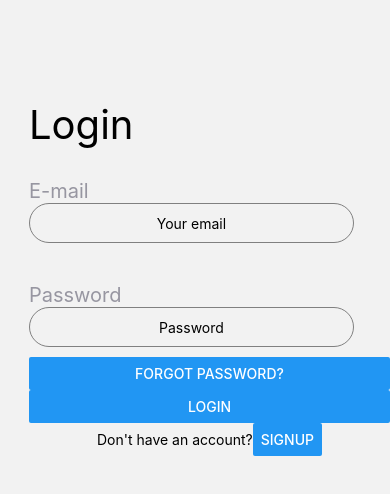
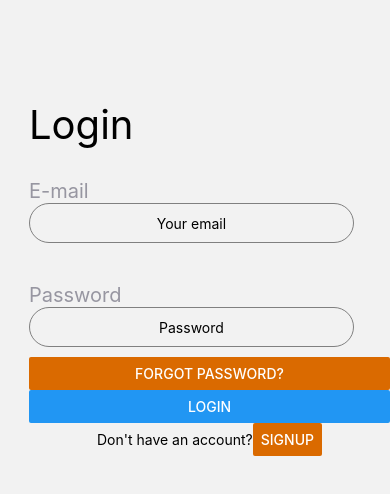
Before and after one commit to luciansurdu66/EatSmart, a React Native app: screen /LoginScreen in a window 390 px wide. Shown: the top 494 px of the page. Built offline with nearby package versions, Linux system fonts and the light colour scheme.

Commit message:
new loginstyles

```diff
--- a/frontend/src/components/loginScreen.js
+++ b/frontend/src/components/loginScreen.js
@@ -36,13 +36,13 @@ const LoginScreen = () => {
           style={styles.textInput}
         />
 
-        <Button title="Forgot password?"></Button>
+        <Button title="Forgot password?" color='#DA6A00'/>
     	<Button title="Login"
            onPress={handleLogin}
-           style={styles.title} />
+         />
         <View style={styles.container}>
             <Text>Don't have an account?</Text>
-            <Button title="SignUp"></Button>
+            <Button title="SignUp" color='#DA6A00' />
         </View>
 
       </View>
--- a/frontend/src/styles/login.style.js
+++ b/frontend/src/styles/login.style.js
@@ -4,7 +4,7 @@ const styles = StyleSheet.create({
     title: {
         display: 'flex',
         position: 'absolute',
-        left: '50%'
+        left: '50%',
     },
     text: {
         fontSize: 20,
@@ -32,7 +32,15 @@ const styles = StyleSheet.create({
         flexDirection: 'row',
         alignItems: 'center',
        justifyContent: 'center',
+       buttonLogin:
+       {
+           borderWidth: 1,
+           borderRadius: 10
+
+       }
       },
+
+
 });
 
 export default styles;
```
